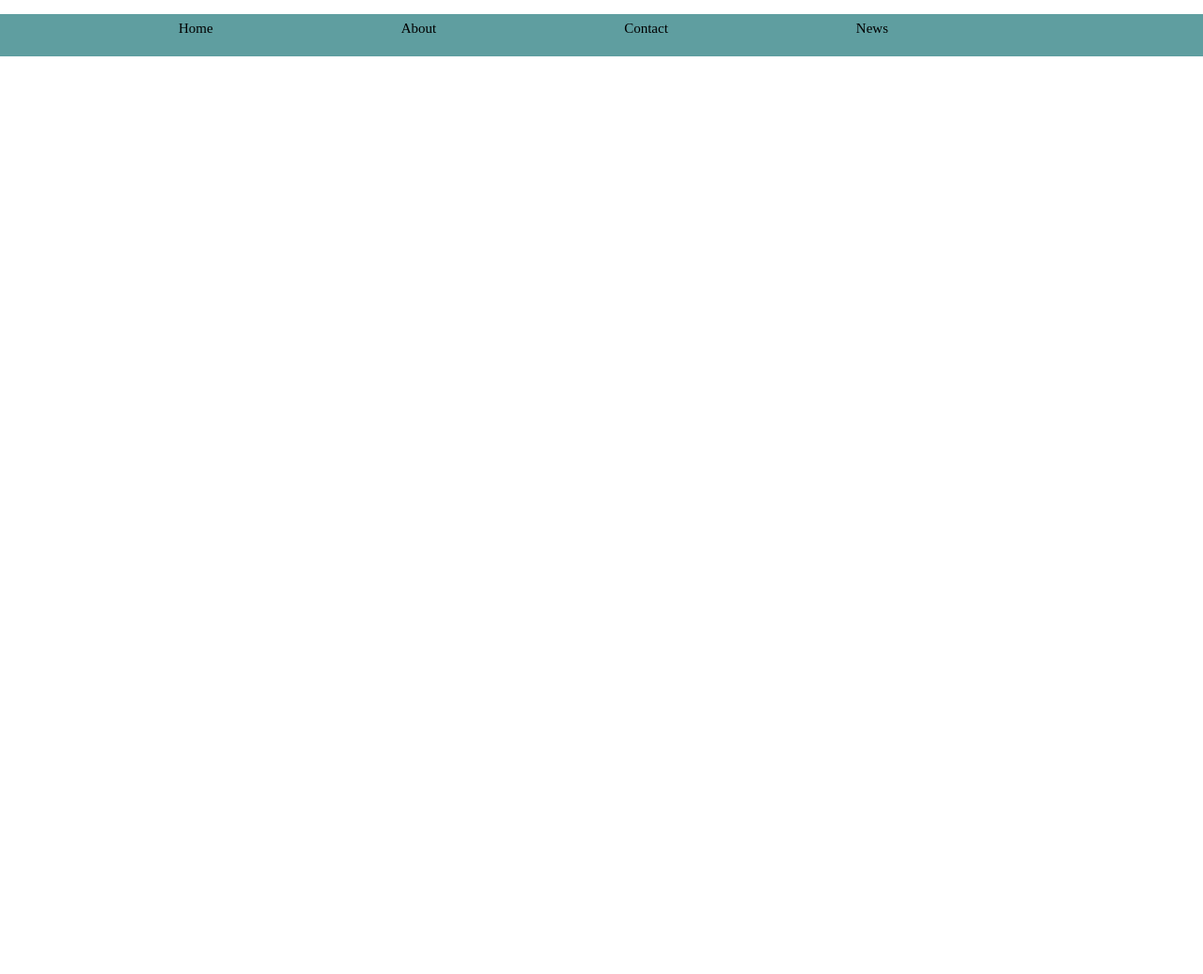
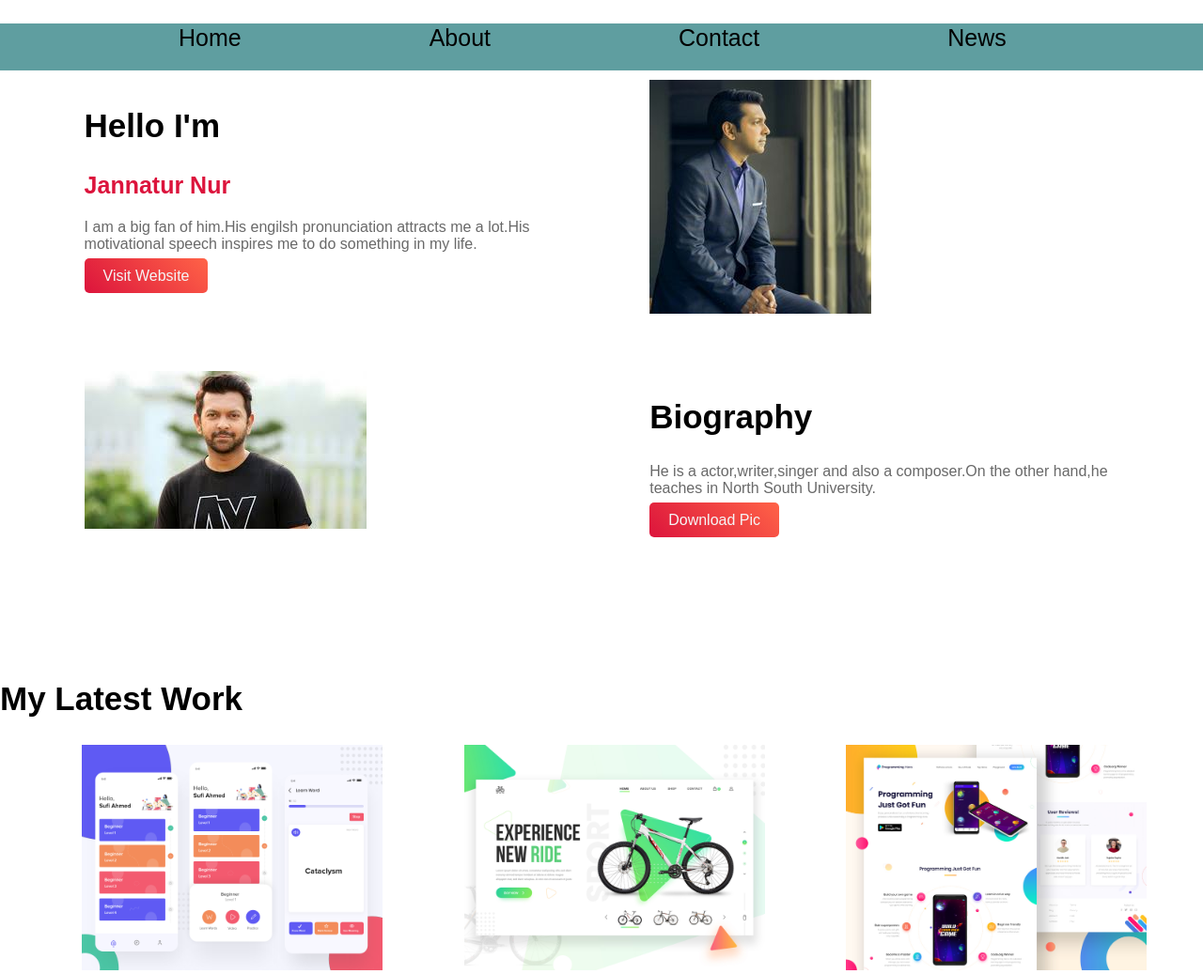
Before and after one commit to JannaturPwebsite/website1, a plain HTML site: page index.html in a window 1280 px wide. Shown: the whole page at 94% size. Before the commit the page ends 800 px from the top, so only its background shows below. Drawn offline with Linux system fonts and the light colour scheme.

Commit message:
adding all

```diff
--- a/index.html
+++ b/index.html
@@ -8,7 +8,7 @@
     <link rel="stylesheet" href="style.css">
 </head>
 <body>
-    <nav>
+    <nav >
         <ul>
             <li><a href=""></a>Home</li>
             <li><a href=""></a>About</li>
@@ -16,5 +16,38 @@
             <li><a href=""></a>News</li>
         </ul>
     </nav>
+    <section>
+        <div class="half-width">
+            <h1>Hello I'm </h1>
+            <h2>Jannatur Nur</h2>
+            <p>I am a big fan of him.His engilsh pronunciation attracts me a lot.His motivational speech inspires me to do something in my life.</p>
+            <a class="link-button" target="-blank" href="">Visit Website</a>
+        </div>
+        <div class="half-width">
+            <img src="images/pic1/pic 1.jpg" alt="">
+        </div>
+    </section>
+    <section>
+        <div class="half-width">
+            <img src="images/pic2/pic 2.jpg" alt="">
+        </div>
+        <div class="half-width">
+            <h1>Biography</h1>
+            <p>He is a actor,writer,singer and also a composer.On the other hand,he teaches in North South University.</p>
+            <a class="link-button" target="-blank" href="">Download Pic</a>
+        </div>
+    </section>
+    <section>
+        <h1> <span class="align">My Latest Work</span></h1>
+        <div class="third-width">
+            <img src="images/latest-work/work-1.png" alt="">
+        </div>
+        <div class="third-width">
+            <img src="images/latest-work/work-2.jpg" alt="">
+        </div>
+        <div class="third-width">
+            <img src="images/latest-work/work-3.jpg" alt="">
+        </div>
+    </section>
 </body>
 </html>
--- a/style.css
+++ b/style.css
@@ -1,5 +1,10 @@
 body{
     margin: 0px;
+    font-family:sans-serif;
+}
+section{
+    height: 300px;
+    padding-bottom:10px;
 }
 nav li{
     list-style: none;
@@ -11,8 +16,44 @@ nav a{
     color:black;
 }
 nav{
-    height: 45px;
+    height:50px;
     background-color: cadetblue;
-    font-size: 15px;
+    font-size: 25px;
     line-height:30px ;
 }
+h1{
+    font-size: 35px;
+}
+h2{
+    font-size: 25px;
+    color: crimson;
+}
+p{
+    color: dimgray;
+}
+.link-button{
+    text-decoration: none;
+    background-image: linear-gradient(45deg,crimson,tomato);
+    border-radius: 5px;
+    padding: 10px 20px;
+    color: whitesmoke;
+}
+.half-width{
+    float: left;
+    width:40%;
+    margin-left: 5%;
+    padding-left: 2%;
+    margin-top: 10px;
+}
+.align{
+    text-align:center;
+}
+.third-width{
+    float: left;
+    width: 25%;
+    margin-left:6%;
+    padding-left:10px;
+}
+.third-width img{
+    width:100% ;
+}
```
Also changed, not shown: images/pic1/pic 1.jpg (added), images/pic2/pic 2.jpg (added).
